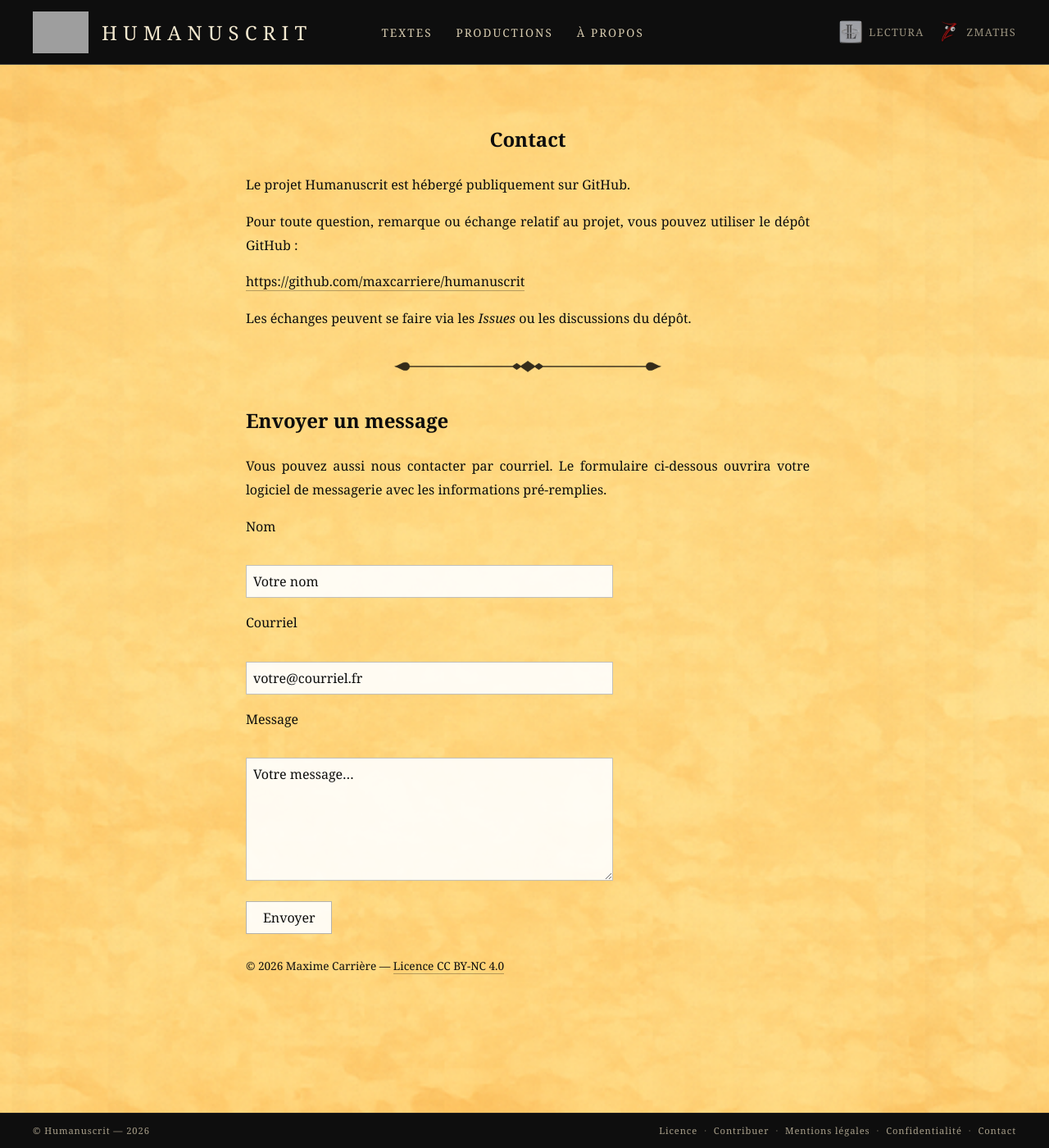
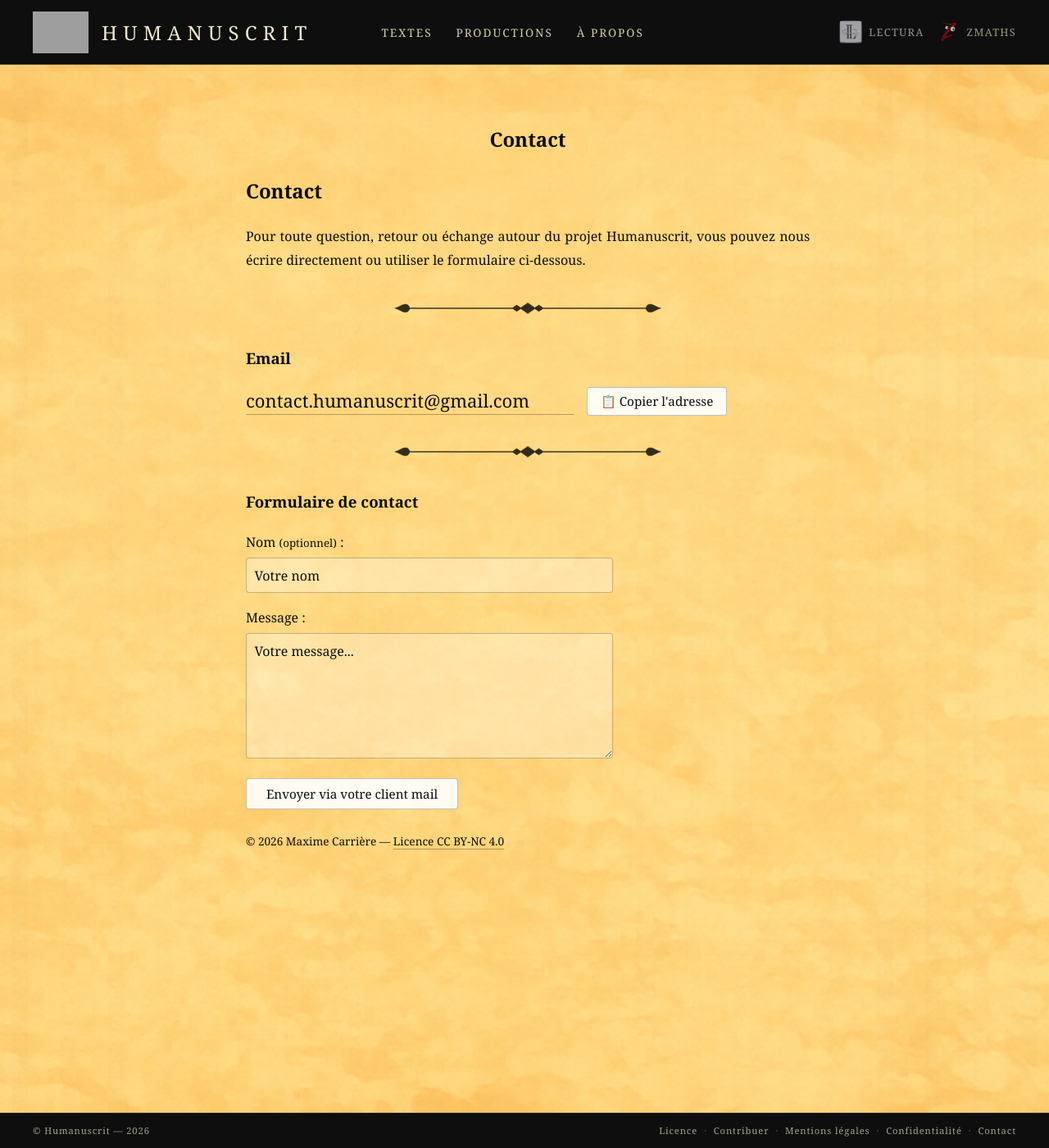
Before and after one commit to maxcarriere/humanuscrit, a Jekyll site: the page built from contact.md, in a window 1280 px wide and 1400 px high. Shown: the whole window at 82% size. Built offline with Jekyll 4.4.1, drawn with Linux system fonts in a browser that asks for light colours; grey boxes are pictures that could not be loaded.

Commit message:
Refonte page contact sur le modèle Lectura
Supprime la section GitHub, ajoute l'adresse email affichée en SVG
avec bouton copier, simplifie le formulaire (nom + message).

Co-Authored-By: Claude Opus 4.6 <noreply@anthropic.com>

```diff
--- a/assets/css/style.scss
+++ b/assets/css/style.scss
@@ -810,22 +810,73 @@ html[data-darkreader-mode] .navigation-dossier a:hover {
   text-decoration: underline !important;
 }
 
-/* Formulaire contact */
+/* Section contact — email */
+.contact-email {
+  display: flex;
+  align-items: center;
+  gap: 1rem;
+  flex-wrap: wrap;
+}
+
+.contact-email a {
+  border-bottom: none;
+}
+
+.contact-email svg {
+  display: block;
+}
+
+.contact-copy-btn,
+.contact-submit-btn {
+  display: inline-flex;
+  align-items: center;
+  gap: 0.4em;
+  padding: 0.4rem 1rem;
+  font-family: inherit;
+  font-size: 0.95rem;
+  color: #0d0d0d;
+  background: rgba(255, 255, 255, 0.9);
+  border: 1px solid rgba(13, 13, 13, 0.25);
+  border-radius: 4px;
+  cursor: pointer;
+}
+
+.contact-copy-btn:hover,
+.contact-submit-btn:hover {
+  background: rgba(255, 255, 255, 1);
+  border-color: rgba(13, 13, 13, 0.5);
+}
+
+.copy-feedback {
+  color: #2d5a2d;
+  font-size: 0.9rem;
+  opacity: 0;
+  transition: opacity 0.3s ease;
+}
+
+.copy-feedback.visible {
+  opacity: 1;
+}
+
+/* Section contact — formulaire */
 .contact-form label {
   display: block;
   margin-bottom: 0.25em;
+  margin-top: 1em;
+  font-weight: 500;
 }
 
 .contact-form input,
 .contact-form textarea {
   width: 100%;
   max-width: 28em;
-  padding: 0.5em;
+  padding: 0.6em;
   font-family: inherit;
   font-size: 1rem;
   color: #0d0d0d !important;
-  background: rgba(255, 255, 255, 0.9);
+  background: rgba(255, 255, 255, 0.3);
   border: 1px solid rgba(13, 13, 13, 0.25);
+  border-radius: 4px;
   box-sizing: border-box;
 }
 
@@ -834,23 +885,9 @@ html[data-darkreader-mode] .navigation-dossier a:hover {
   min-height: 6em;
 }
 
-.contact-form button {
-  padding: 0.5em 1.25em;
-  font-family: inherit;
-  font-size: 1rem;
-  color: #0d0d0d;
-  background: rgba(255, 255, 255, 0.9);
-  border: 1px solid rgba(13, 13, 13, 0.3);
-  cursor: pointer;
-}
-
-.contact-form button:hover {
-  background: rgba(255, 255, 255, 1);
-  border-color: rgba(13, 13, 13, 0.5);
-}
-
-.contact-form p {
-  margin-bottom: 1em;
+.contact-submit-btn {
+  margin-top: 1em;
+  padding: 0.5rem 1.5rem;
 }
 
 /* ===== 6. Pied de page — cadre fixe en bas ===== */
--- a/contact.md
+++ b/contact.md
@@ -4,52 +4,72 @@ layout: page
 permalink: /contact/
 ---
 
-Le projet Humanuscrit est hébergé publiquement sur GitHub.
+## Contact
 
-Pour toute question, remarque ou échange relatif au projet, vous pouvez utiliser le dépôt GitHub :
-
-[https://github.com/maxcarriere/humanuscrit](https://github.com/maxcarriere/humanuscrit)
-
-Les échanges peuvent se faire via les *Issues* ou les discussions du dépôt.
+Pour toute question, retour ou échange autour du projet Humanuscrit, vous pouvez nous écrire directement ou utiliser le formulaire ci-dessous.
 
 ---
 
-## Envoyer un message
+### Email
 
-Vous pouvez aussi nous contacter par courriel. Le formulaire ci-dessous ouvrira votre logiciel de messagerie avec les informations pré-remplies.
+<div class="contact-email" markdown="0">
+  <a id="email-link" href="#" aria-label="Envoyer un email">
+    <svg xmlns="http://www.w3.org/2000/svg" viewBox="0 0 400 32" width="400" height="32" role="img" aria-label="Adresse email">
+      <text x="0" y="24" font-family="'EB Garamond', Georgia, 'Times New Roman', serif" font-size="22" fill="#0d0d0d">contact.humanuscrit@gmail.com</text>
+    </svg>
+  </a>
+  <button class="contact-copy-btn" onclick="copyEmail()" title="Copier l'adresse email">
+    &#x1F4CB; Copier l'adresse
+  </button>
+  <span class="copy-feedback" id="copy-feedback"></span>
+</div>
 
-<form id="contact-form" class="contact-form" action="#" method="get">
-  <p>
-    <label for="contact-name">Nom</label><br>
-    <input type="text" id="contact-name" name="name" size="40" placeholder="Votre nom">
-  </p>
-  <p>
-    <label for="contact-email">Courriel</label><br>
-    <input type="email" id="contact-email" name="email" size="40" placeholder="votre@courriel.fr" required>
-  </p>
-  <p>
-    <label for="contact-message">Message</label><br>
-    <textarea id="contact-message" name="message" rows="6" cols="40" placeholder="Votre message…"></textarea>
-  </p>
-  <p>
-    <button type="submit">Envoyer</button>
-  </p>
-</form>
+---
+
+### Formulaire de contact
+
+<div class="contact-form" markdown="0">
+  <form id="contact-form" onsubmit="sendForm(event)">
+    <label for="contact-name">Nom <small>(optionnel)</small> :</label>
+    <input type="text" id="contact-name" name="name" placeholder="Votre nom">
+
+    <label for="contact-message">Message :</label>
+    <textarea id="contact-message" name="message" rows="6" placeholder="Votre message..."></textarea>
+
+    <button type="submit" class="contact-submit-btn">Envoyer via votre client mail</button>
+  </form>
+</div>
 
 <script>
 (function() {
-  var form = document.getElementById('contact-form');
-  if (form) {
-    form.addEventListener('submit', function(e) {
-      e.preventDefault();
-      var name = document.getElementById('contact-name').value || '';
-      var email = document.getElementById('contact-email').value || '';
-      var message = document.getElementById('contact-message').value || '';
-      var subject = 'Contact Humanuscrit';
-      var body = 'Nom : ' + name + '\nCourriel : ' + email + '\n\n' + message;
-      var mailto = 'mailto:contact.humanuscrit@gmail.com?subject=' + encodeURIComponent(subject) + '&body=' + encodeURIComponent(body);
-      window.location.href = mailto;
+  var p = ['contact.humanuscrit', 'gmail.com'];
+  var addr = p[0] + '@' + p[1];
+
+  var link = document.getElementById('email-link');
+  if (link) link.href = 'mailto:' + addr;
+
+  window.copyEmail = function() {
+    navigator.clipboard.writeText(addr).then(function() {
+      var fb = document.getElementById('copy-feedback');
+      fb.textContent = 'Copié !';
+      fb.classList.add('visible');
+      setTimeout(function() {
+        fb.classList.remove('visible');
+        fb.textContent = '';
+      }, 2000);
     });
-  }
+  };
+
+  window.sendForm = function(e) {
+    e.preventDefault();
+    var name = document.getElementById('contact-name').value;
+    var message = document.getElementById('contact-message').value;
+    var body = '';
+    if (name) body += 'Nom : ' + name + '\n\n';
+    body += message;
+    window.location.href = 'mailto:' + addr
+      + '?subject=' + encodeURIComponent('Contact Humanuscrit')
+      + '&body=' + encodeURIComponent(body);
+  };
 })();
 </script>
```
